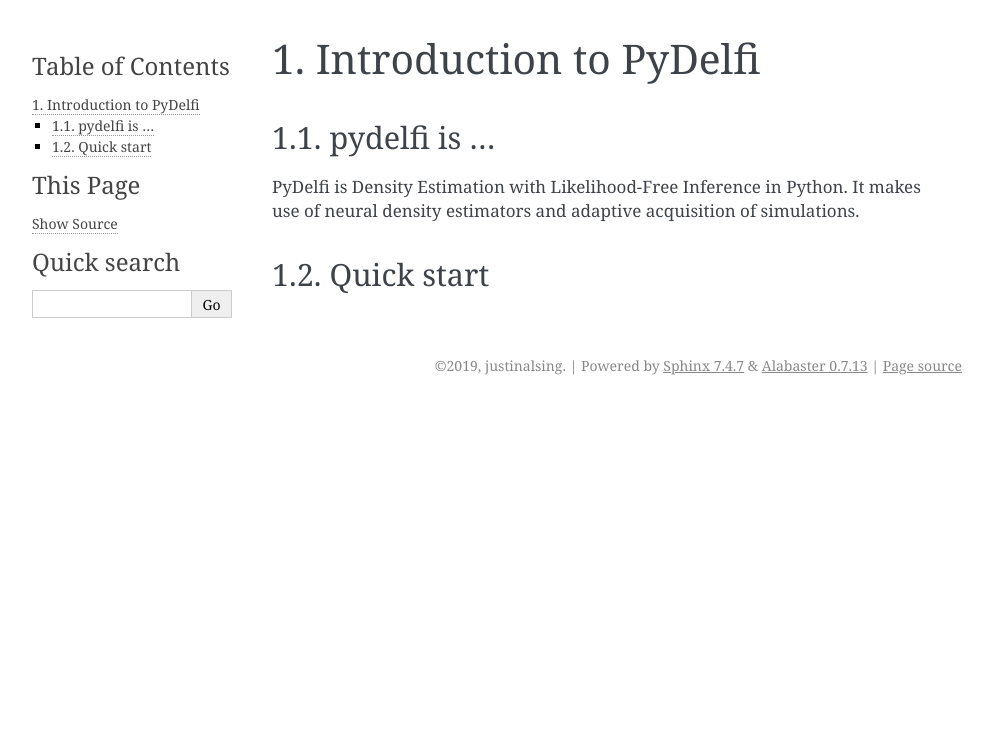
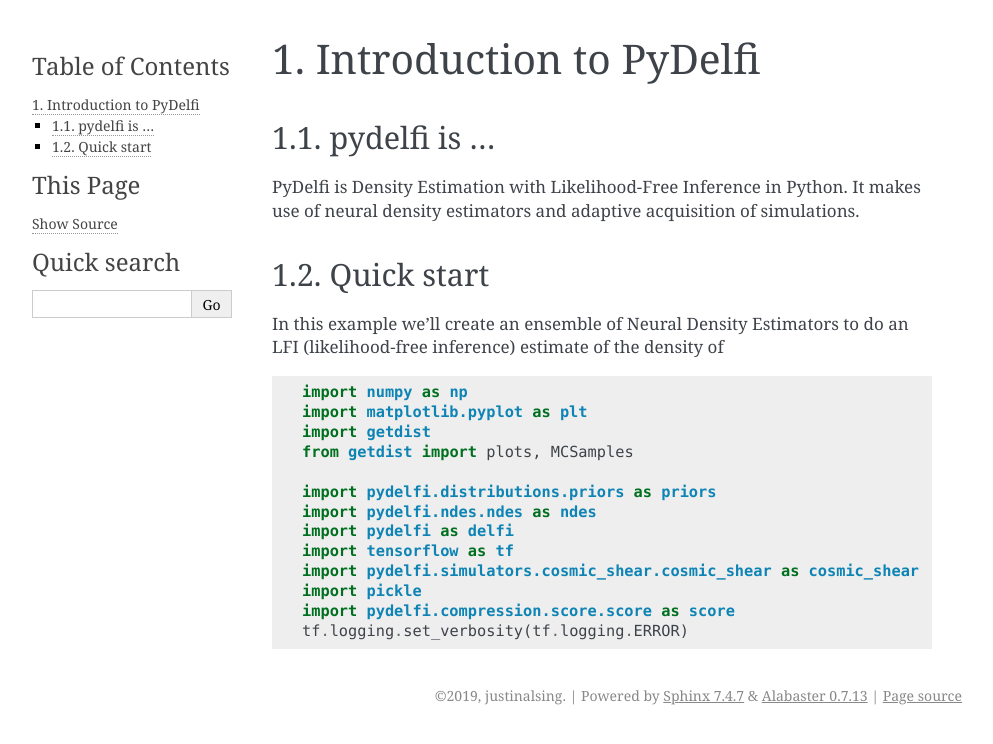
Before and after one commit to justinalsing/pydelfi, a Sphinx documentation site: the page built from docs/source/intro.rst, in a window 1280 px wide. Shown: the top 744 px of the page, without its empty margins (148-1141 px from the left). Built offline with Sphinx 7.4.7, drawn with Linux system fonts in a browser that asks for light colours.

Commit message:
Start on quick start tutorial

```diff
--- a/docs/source/intro.rst
+++ b/docs/source/intro.rst
@@ -11,3 +11,23 @@
 
 Quick start
 -----------
+
+In this example we'll create an ensemble of
+Neural Density Estimators to do an LFI (likelihood-free inference)
+estimate of the density of
+
+.. code:: python
+
+    import numpy as np
+    import matplotlib.pyplot as plt
+    import getdist
+    from getdist import plots, MCSamples
+
+    import pydelfi.distributions.priors as priors
+    import pydelfi.ndes.ndes as ndes
+    import pydelfi as delfi
+    import tensorflow as tf
+    import pydelfi.simulators.cosmic_shear.cosmic_shear as cosmic_shear
+    import pickle
+    import pydelfi.compression.score.score as score
+    tf.logging.set_verbosity(tf.logging.ERROR)
```
